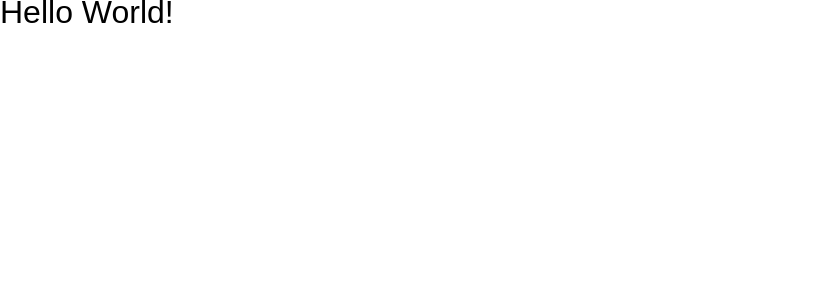
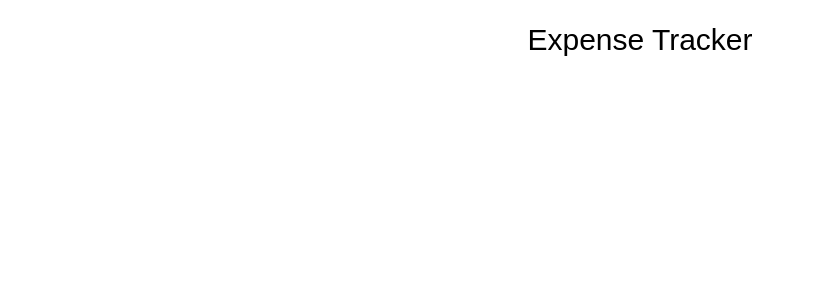
Before and after one commit to VladislavDesu/ExpenseTracker, a React (Create React App) app: page / in a window 1280 px wide. Shown: the top 300 px of the page, without its empty margins (0-813 px from the left). Built offline with nearby package versions, Linux system fonts and the light colour scheme.

Commit message:
create header and container

```diff
--- a/src/App.tsx
+++ b/src/App.tsx
@@ -1,10 +1,14 @@
 import React from "react";
 import "@styles/global.scss";
+import Container from "@components/container/Container";
+import Header from "@components/header/Header";
 
 const App: React.FC = () => {
     return (
         <div className="App">
-            <h1>Hello World!</h1>
+            <Container>
+                <Header/>
+            </Container>
         </div>
     );
 };
--- a/src/assets/styles/helpers/_variables.scss
+++ b/src/assets/styles/helpers/_variables.scss
@@ -26,4 +26,4 @@ $laptopL: 1200px;
 $fullHD: 1920px;
 
 // COMPONENTS STYLES VARIABLES
-$container: 1230px;
+$container: 530px;
--- /dev/null
+++ b/src/components/container/Container.tsx
@@ -0,0 +1,16 @@
+import React, {FC} from "react";
+import cl from "./container.module.scss";
+
+interface ContainerProps {
+    children: React.ReactNode,
+}
+
+const Container: FC<ContainerProps> = ({children}) => {
+    return (
+        <div className={cl.container}>
+            {children}
+        </div>
+    );
+};
+
+export default Container;
--- /dev/null
+++ b/src/components/container/container.module.scss
@@ -0,0 +1,9 @@
+@import "../../assets/styles/helpers/utils";
+
+.container {
+  position: relative;
+  width: 100%;
+  max-width: $container;
+  margin: 0 auto;
+  padding: 0 15px;
+}
--- /dev/null
+++ b/src/components/header/Header.tsx
@@ -0,0 +1,12 @@
+import React, {FC} from "react";
+import cl from "./header.module.scss"
+
+const Header: FC = () => {
+    return (
+        <header className={cl.header}>
+            <h1 className={cl.title}>Expense Tracker</h1>
+        </header>
+    );
+};
+
+export default Header;
--- /dev/null
+++ b/src/components/header/header.module.scss
@@ -0,0 +1,9 @@
+.header {
+  padding: 20px 0 0;
+  text-align: center;
+}
+
+.title {
+  font-size: 30px;
+  line-height: 40px;
+}
--- /dev/null
+++ b/src/styles.d.ts
@@ -0,0 +1 @@
+declare module "*.scss";
```
